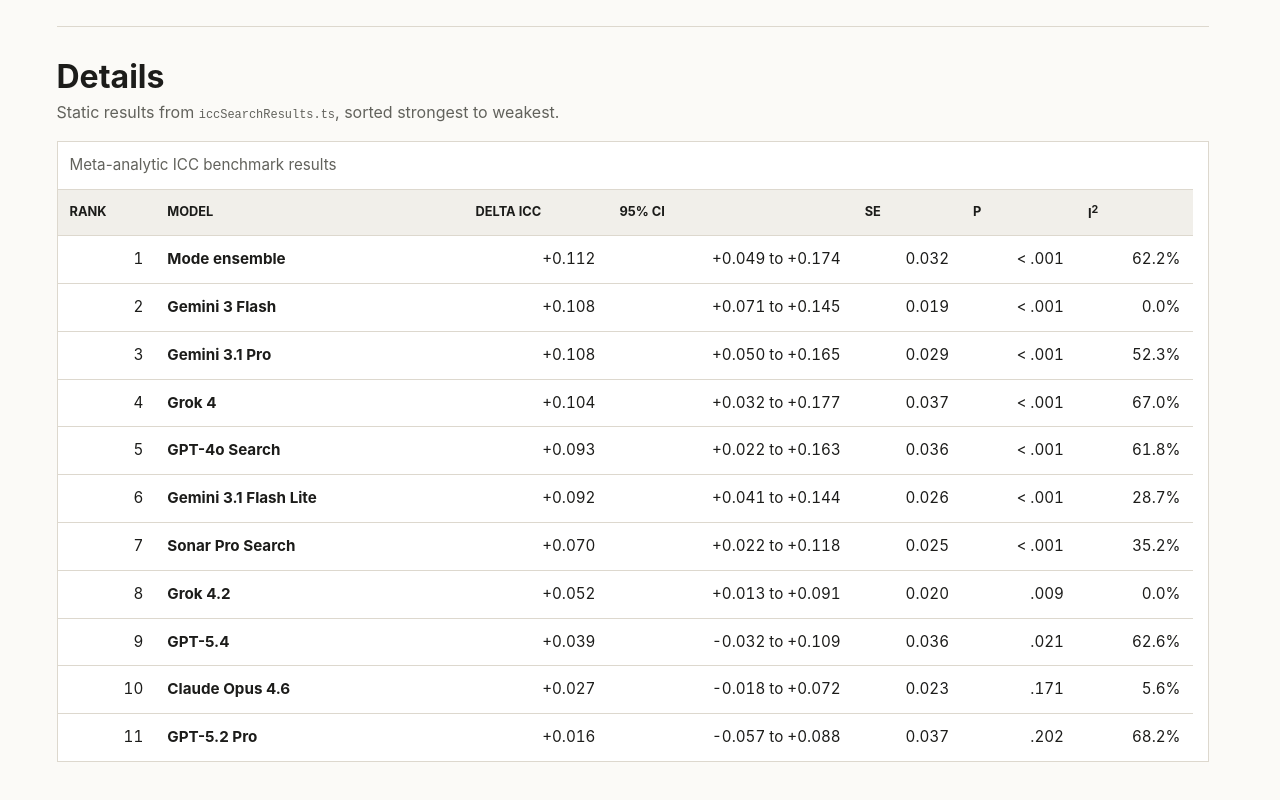
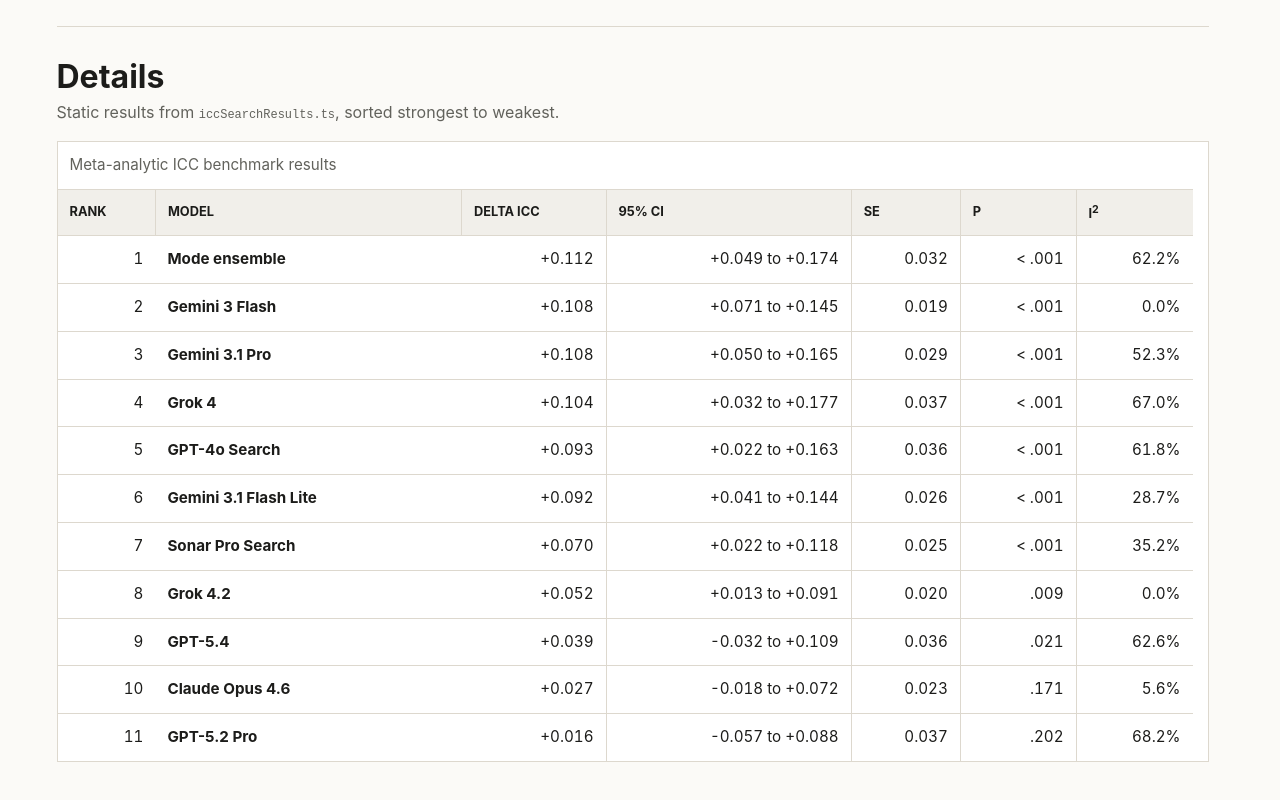
Before and after one commit to ddev-initialize/llm-fact-check-bench, a SvelteKit app: page / in a window 1280 px wide. Shown: the part 1364-2164 px from the top of the page. Built offline with nearby package versions, Linux system fonts and the light colour scheme.

Commit message:
Add table column dividers

```diff
--- a/src/routes/+page.svelte
+++ b/src/routes/+page.svelte
@@ -366,6 +366,11 @@
 		vertical-align: top;
 	}
 
+	th + th,
+	td + td {
+		border-inline-start: 1px solid var(--border);
+	}
+
 	thead th {
 		background: var(--surface-muted);
 		font-size: 0.8rem;
```
